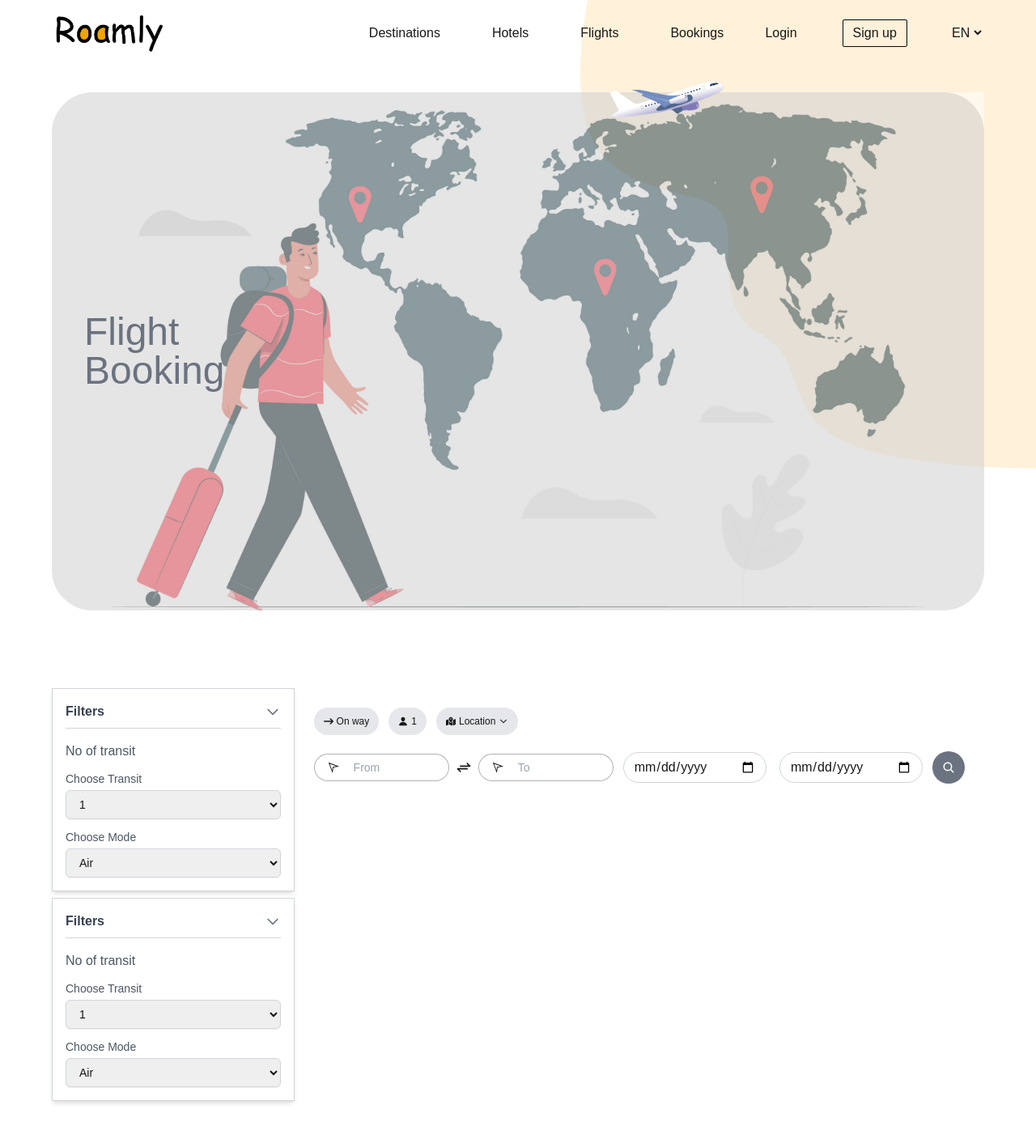
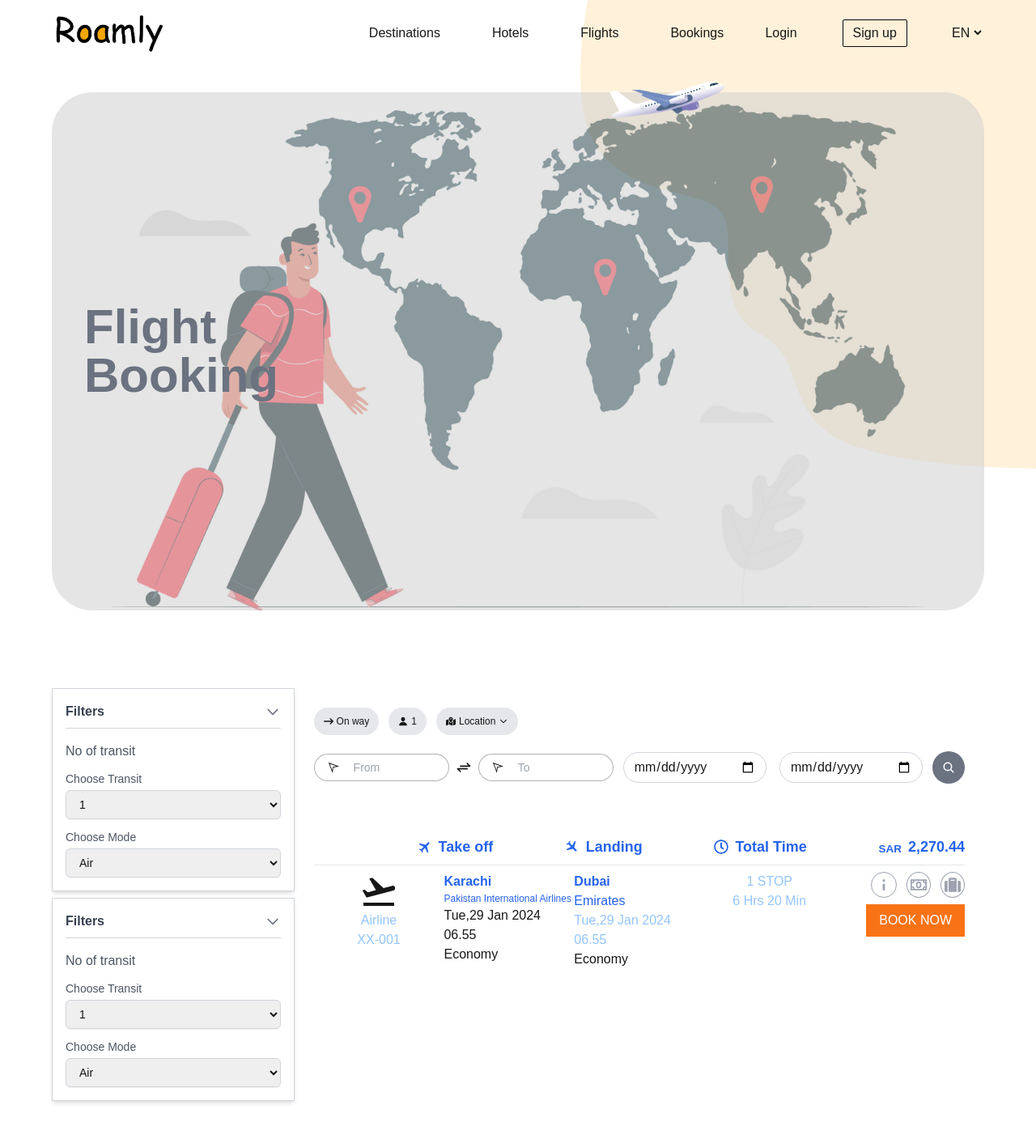
Before and after one commit to SHAFIQUEKHANZADA/nextjs-assignment-tailwind, a Next.js app: page /flights in a window 1280 px wide. Shown: the top 1402 px of the page at 81% size. Built offline with nearby package versions, Linux system fonts and the light colour scheme.

Commit message:
update new

```diff
--- a/src/app/(main)/flights/page.tsx
+++ b/src/app/(main)/flights/page.tsx
@@ -1,7 +1,10 @@
 import Image from 'next/image'
+import { FaRegClock, FaSuitcase } from 'react-icons/fa';
 import { FaArrowRightLong, FaMapLocationDot } from 'react-icons/fa6';
-import { IoIosArrowDown } from 'react-icons/io';
+import { GrCurrency } from 'react-icons/gr';
+import { IoIosArrowDown, IoMdInformation } from 'react-icons/io';
 import { IoPerson, IoSearch } from 'react-icons/io5';
+import { MdAirplanemodeActive, MdOutlineFlight, MdOutlineFlightTakeoff } from 'react-icons/md';
 import { TbArrowsExchange } from 'react-icons/tb';
 import { TfiLocationArrow } from 'react-icons/tfi';
 
@@ -9,20 +12,20 @@ const Flights = () => {
     return (
         <div className=" relative  sm:pb-[20%] pb-[40%] overflow-x-hidden w-full">
             <div>
-                <div className="relative w-full mx-auto mt-8 rounded-[50px]">
+                <div className="relative w-full mx-auto mt-8 ">
                     {/* Background Image */}
-                    <div className="relative w-[90%] h-[80vh] md:h-[100]  mx-auto sm:rounded-[50px] rounded-[20px]">
+                    <div className="relative w-[90%] h-[80vh] md:h-[100]  mx-auto">
                         <Image
                             src="/images/map.jpg"
                             alt="map"
                             fill
-                            className="object-cover opacity-50"
+                            className="object-cover opacity-50 sm:rounded-[50px] rounded-[20px]"
                         />
                         {/* Dark Overlay */}
                         <div className="absolute inset-0 bg-black opacity-10 sm:rounded-[50px] rounded-[20px]"></div>
 
                         {/* Centered Text */}
-                        <div className="absolute inset-0 flex  sm:items-center left-[40px] pt-16 sm:pt-0 text-gray-500 text-3xl md:text-5xl">
+                        <div className="absolute inset-0 flex sm:items-center left-[40px] pt-28 sm:pt-0 text-gray-500 text-[10vw] font-bold md:text-6xl">
                             Flight <br /> Booking
                         </div>
 
@@ -33,7 +36,7 @@ const Flights = () => {
                                     alt="Airplane logo"
                                     width={110}
                                     height={90}
-                                    className="object-contain lg:h-[180px] lg:w-[280px] md:h-[180px] md:w-[280px]"
+                                    className="object-contain h-[140px] w-[150px] md:h-[180px] md:w-[280px]"
                                 />
                             </div>
                         </div>
@@ -42,7 +45,7 @@ const Flights = () => {
 
                 </div>
 
-                <div className='flex md:flex-row flex-col w-[90%] sm:mt-24 mt-10 mx-auto'>
+                <div className='flex md:flex-row flex-col w-[90%] sm:mt-24 mt-16 mx-auto'>
 
                     <div className='md:w-[30%] '>
                         <div className='flex flex-col gap-2'>
@@ -195,7 +198,7 @@ const Flights = () => {
                                 <div className="flex w-full justify-center">
                                     <div className="flex sm:flex-row flex-col gap-4 flex-grow">
                                         <div className="flex-grow">
-                                        <label htmlFor="name" className='sm:hidden block'>From</label>
+                                            <label htmlFor="name" className='sm:hidden block'>From</label>
                                             <input
                                                 type="date"
                                                 id="departure1"
@@ -203,7 +206,7 @@ const Flights = () => {
                                             />
                                         </div>
                                         <div className="flex-grow">
-                                        <label htmlFor="name" className='sm:hidden block'>To</label>
+                                            <label htmlFor="name" className='sm:hidden block'>To</label>
                                             <input
                                                 type="date"
                                                 id="departure2"
@@ -218,6 +221,79 @@ const Flights = () => {
                                 </button>
                             </div>
                         </div>
+
+
+                        <div className='mt-16'>
+
+
+                            <div className='flex flex-col gap-2 w-full'>
+                                <div className='flex  justify-between pl-32 text-blue-600 font-bold text-lg'>
+                                    <span className='flex gap-2 justify-center items-center'><MdAirplanemodeActive className='rotate-[45deg]' /> Take off</span>
+                                    <span className='flex gap-2 justify-center items-center'><MdAirplanemodeActive className='rotate-[135deg]' /> Landing</span>
+                                    <span className='flex gap-2 justify-center items-center'><FaRegClock /> Total Time</span>
+                                    <span className='flex gap-2 justify-center items-center'> <sub>SAR</sub> 2,270.44</span>
+                                </div>
+
+                                <hr />
+                                <div className='flex'>
+                                    <div className='flex-1 flex flex-col items-center'>
+                                        <MdOutlineFlightTakeoff className='text-5xl' />
+
+                                        <p className='text-blue-300'>Airline</p>
+                                        <p className='text-blue-300'>XX-001</p>
+
+                                    </div>
+
+                                    <div className='flex-1'>
+
+
+                                        <div className=' text-blue-600'>
+                                            <h1 className='text-[16px] font-semibold'>Karachi</h1>
+                                            <p className='text-[12px]'>Pakistan International Airlines</p>
+                                        </div>
+
+                                        <div>
+                                            <p>Tue,29 Jan 2024 06.55</p>
+                                            <p>Economy</p>
+                                        </div>
+                                    </div>
+
+                                    <div className='flex-1'>
+
+
+                                        <div className=' text-blue-600'>
+                                        <h1 className='text-[16px] font-semibold'>Dubai</h1>
+                                            <p>Emirates</p>
+                                        </div>
+
+                                        <div>
+                                            <p className='text-blue-300'>Tue,29 Jan 2024 06.55</p>
+                                            <p>Economy</p>
+                                        </div>
+                                    </div>
+
+                                    <div className='flex-1 flex flex-col items-center'>
+                                        <p className='text-blue-300'>1 STOP</p>
+                                        <p className='text-blue-300'>6 Hrs 20 Min</p>
+
+                                    </div>
+
+                                    <div className='flex flex-1 flex-col gap-2 items-end'>
+                                        <div className='flex gap-3 text-gray-400'>
+                                           <span className='border text-[30px] font-extrabold border-gray-400 rounded-[50%]'><IoMdInformation /></span>
+                                           <span className='border text-[20px] px-1 justify-center flex items-center font-extrabold border-gray-400 rounded-[50%]'><GrCurrency /></span>
+                                           <span className='border text-[20px] px-1 justify-center flex items-center font-extrabold border-gray-400 rounded-[50%]'><FaSuitcase /></span>
+
+                                        </div>
+
+                                     <div>
+                                     <button className='bg-orange-500 text-white px-4 py-2'>BOOK NOW</button>
+                                     </div>
+                                    </div>
+                                </div>
+
+                            </div>
+                        </div>
                     </div>
                 </div>
             </div>
```
